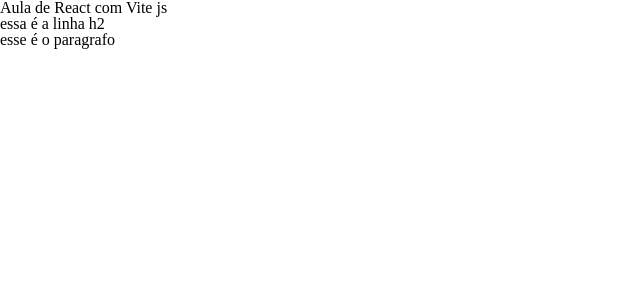
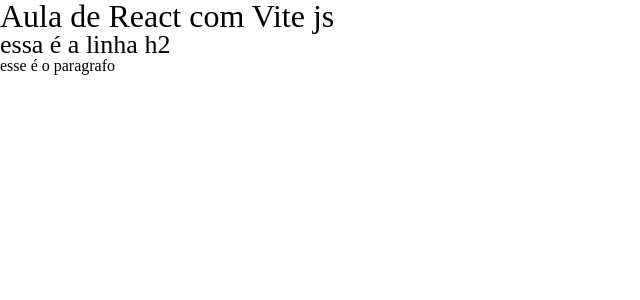
Before and after one commit to contadofort110275di-dotcom/introducaovite, a React (Vite) app: page / in a window 1280 px wide. Shown: the top 300 px of the page, without its empty margins (0-640 px from the left). Built offline with nearby package versions, Linux system fonts and the light colour scheme.

Commit message:
css ajuste

```diff
--- /dev/null
+++ b/src/css/global.css
@@ -0,0 +1,14 @@
+
+
+h1 {
+    font-size: 32px;
+}
+h2 {
+    font-size: 26px;
+}
+h3{
+    font-size: 22px;
+}
+p {
+    font-size: 16px;
+}
--- a/src/css/index.css
+++ /dev/null
@@ -1,14 +0,0 @@
-
-
-h1 {
-    font-size: 32;
-}
-h2 {
-    font-size: 26;
-}
-h3{
-    font-size: 22;
-}
-p {
-    font-size: 16;
-}
--- a/src/main.jsx
+++ b/src/main.jsx
@@ -1,7 +1,7 @@
 import { StrictMode } from 'react'
 import { createRoot } from 'react-dom/client'
 import './css/reset.css'
-import './css/index.css'
+import './css/global.css'
 import App from './App.jsx'
 
 createRoot(document.getElementById('root')).render(
```
